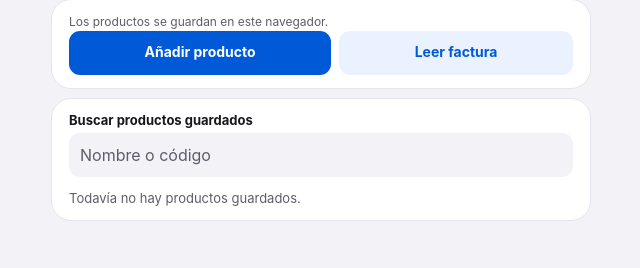
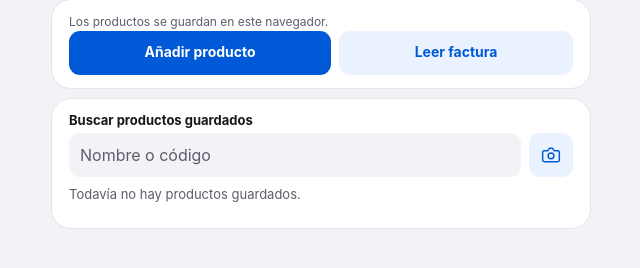
Before and after one commit to ROBERRTRSP/calculadora-portento, a plain HTML site: page catalogo.html in a window 1280 px wide. Shown: the part 126-394 px from the top of the page, without its empty margins (319-959 px from the left). Drawn offline with Linux system fonts and the light colour scheme.

Commit message:
Search Mi catálogo by scanning a barcode

```diff
--- a/barcode.js
+++ b/barcode.js
@@ -27,7 +27,7 @@
     });
   }
 
-  function scanInto(input) {
+  function scanInto(input, onScan) {
     const dialog = document.createElement('dialog');
     dialog.className = 'barcode-dialog';
     dialog.setAttribute('aria-label', 'Escanear código de barras');
@@ -62,7 +62,8 @@
       if (!/^\d{8,14}$/.test(code) || !dialog.open || !input.isConnected) return false;
       dialog.close();
       input.value = code;
-      input.dispatchEvent(new Event('input', { bubbles: true }));
+      if (onScan) onScan(code);
+      else input.dispatchEvent(new Event('input', { bubbles: true }));
       return true;
     }
 
@@ -129,14 +130,14 @@
     }, { once: true });
   }
 
-  function addButton(input) {
+  function addButton(input, onScan) {
     const field = document.createElement('div');
     field.className = 'barcode-field';
     const button = document.createElement('button');
     button.type = 'button';
     button.setAttribute('aria-label', 'Escanear código de barras con la cámara');
     button.innerHTML = '<svg class="icon" viewBox="0 0 24 24" aria-hidden="true"><path d="M4 7h4l2-3h4l2 3h4a2 2 0 0 1 2 2v9a2 2 0 0 1-2 2H4a2 2 0 0 1-2-2V9a2 2 0 0 1 2-2Z"/><circle cx="12" cy="13" r="3.5"/></svg>';
-    button.onclick = () => scanInto(input);
+    button.onclick = () => scanInto(input, onScan);
     input.replaceWith(field);
     field.append(input, button);
   }
--- a/catalogo.html
+++ b/catalogo.html
@@ -85,23 +85,30 @@
     </section>
     <section class="card" aria-label="Productos guardados">
       <label for="catalogSearch">Buscar productos guardados</label>
-      <input id="catalogSearch" type="search" placeholder="Nombre o código">
+      <input id="catalogSearch" type="search" placeholder="Nombre o código" autocomplete="off">
+      <p id="catalogEmpty" class="status" role="status"></p>
       <ul id="catalogList"></ul>
-      <p id="catalogEmpty" class="status" role="status"></p>
     </section>
   </main>
   <script src="./factura.js?v=20"></script>
   <script src="./catalogo.js?v=27"></script>
-  <script src="./barcode.js?v=24"></script>
+  <script src="./barcode.js?v=28"></script>
   <script>
     const $ = id => document.getElementById(id);
     const catalog = window.PorcentoCatalogo;
     const invoice = window.PorcentoFactura;
     window.PorcentoBarcode.addButton($('productCode'));
+    const catalogSearch = $('catalogSearch');
+    window.PorcentoBarcode.addButton(catalogSearch, code => {
+      scannedCode = code;
+      showProducts();
+    });
     const editor = $('catalogEditor');
     const number = new Intl.NumberFormat('en-US', { style: 'currency', currency: 'USD' });
     const dateFormat = new Intl.DateTimeFormat('es-US', { dateStyle: 'medium' });
     let products = [];
+    let scannedCode = '';
+    let catalogState = 'loading';
     let editing = null;
     let saving = false;
     let productPhoto = null;
@@ -174,9 +181,16 @@
     function showProducts() {
       for (const url of thumbnailUrls) URL.revokeObjectURL(url);
       thumbnailUrls = [];
-      const query = catalog.searchKey($('catalogSearch').value);
-      const matches = products.filter(product => catalog.searchKey(product.name).includes(query) || product.code.includes(query));
-      $('catalogEmpty').textContent = matches.length ? '' : query ? 'No se encontraron productos.' : 'Todavía no hay productos guardados.';
+      const query = catalog.searchKey(catalogSearch.value);
+      const productByCode = scannedCode && (products.find(product => product.code === scannedCode) ??
+        products.find(product => catalog.barcodeKey(product.code) === catalog.barcodeKey(scannedCode)));
+      const matches = scannedCode ? (productByCode ? [productByCode] : []) :
+        products.filter(product => catalog.searchKey(product.name).includes(query) || product.code.includes(query));
+      const status = $('catalogEmpty');
+      if (catalogState === 'unavailable') status.textContent = scannedCode ? 'No se pudo consultar Mi catálogo.' : '';
+      else if (catalogState === 'loading') status.textContent = scannedCode ? 'Cargando Mi catálogo…' : '';
+      else if (scannedCode) status.textContent = productByCode ? 'Encontrado en Mi catálogo.' : 'Este código no está en Mi catálogo.';
+      else status.textContent = matches.length ? '' : query ? 'No se encontraron productos.' : 'Todavía no hay productos guardados.';
       $('catalogList').replaceChildren(...matches.map(product => {
         const row = document.createElement('li');
         row.className = 'row';
@@ -249,6 +263,7 @@
     async function loadProducts() {
       try {
         products = await catalog.list();
+        catalogState = 'ready';
         showProducts();
         if (selectedKey) {
           const product = products.find(item => item.key === selectedKey);
@@ -256,7 +271,9 @@
           if (product) openEditor(product);
         }
       } catch {
+        catalogState = 'unavailable';
         $('catalogStatus').textContent = 'El catálogo no está disponible en este navegador.';
+        showProducts();
       }
     }
 
@@ -312,7 +329,10 @@
 
     $('newProduct').onclick = () => openEditor();
     $('cancelProduct').onclick = closeEditor;
-    $('catalogSearch').oninput = showProducts;
+    catalogSearch.oninput = () => {
+      scannedCode = '';
+      showProducts();
+    };
     $('productCost').oninput = showUnitCost;
     $('productUnits').oninput = showUnitCost;
     $('productSale').oninput = showUnitCost;
--- a/sw.js
+++ b/sw.js
@@ -1 +1 @@
-const CACHE='porcento-v27';const ASSETS=['./','./index.html','./scanner.html','./catalogo.html','./catalogo.js?v=27','./comparador.html','./manifest.webmanifest','./porcento.css','./porcento.css?v=24','./barcode.js?v=24','./factura.js','./factura.js?v=15','./factura.js?v=20'];self.addEventListener('install',e=>e.waitUntil(caches.open(CACHE).then(c=>c.addAll(ASSETS)).then(()=>self.skipWaiting())));self.addEventListener('activate',e=>e.waitUntil(Promise.all([self.clients.claim(),caches.keys().then(keys=>Promise.all(keys.filter(k=>k.startsWith('porcento-')&&k!==CACHE).map(k=>caches.delete(k))))])));self.addEventListener('fetch',e=>{if(e.request.method==='GET'&&new URL(e.request.url).origin===location.origin)e.respondWith(fetch(e.request).then(r=>{if(r.ok){let copy=r.clone();caches.open(CACHE).then(c=>c.put(e.request,copy))}return r}).catch(async()=>await caches.match(e.request)||Response.error()))});
+const CACHE='porcento-v28';const ASSETS=['./','./index.html','./scanner.html','./catalogo.html','./catalogo.js?v=27','./comparador.html','./manifest.webmanifest','./porcento.css','./porcento.css?v=24','./barcode.js?v=24','./barcode.js?v=28','./factura.js','./factura.js?v=15','./factura.js?v=20'];self.addEventListener('install',e=>e.waitUntil(caches.open(CACHE).then(c=>c.addAll(ASSETS)).then(()=>self.skipWaiting())));self.addEventListener('activate',e=>e.waitUntil(Promise.all([self.clients.claim(),caches.keys().then(keys=>Promise.all(keys.filter(k=>k.startsWith('porcento-')&&k!==CACHE).map(k=>caches.delete(k))))])));self.addEventListener('fetch',e=>{if(e.request.method==='GET'&&new URL(e.request.url).origin===location.origin)e.respondWith(fetch(e.request).then(r=>{if(r.ok){let copy=r.clone();caches.open(CACHE).then(c=>c.put(e.request,copy))}return r}).catch(async()=>await caches.match(e.request)||Response.error()))});
```
